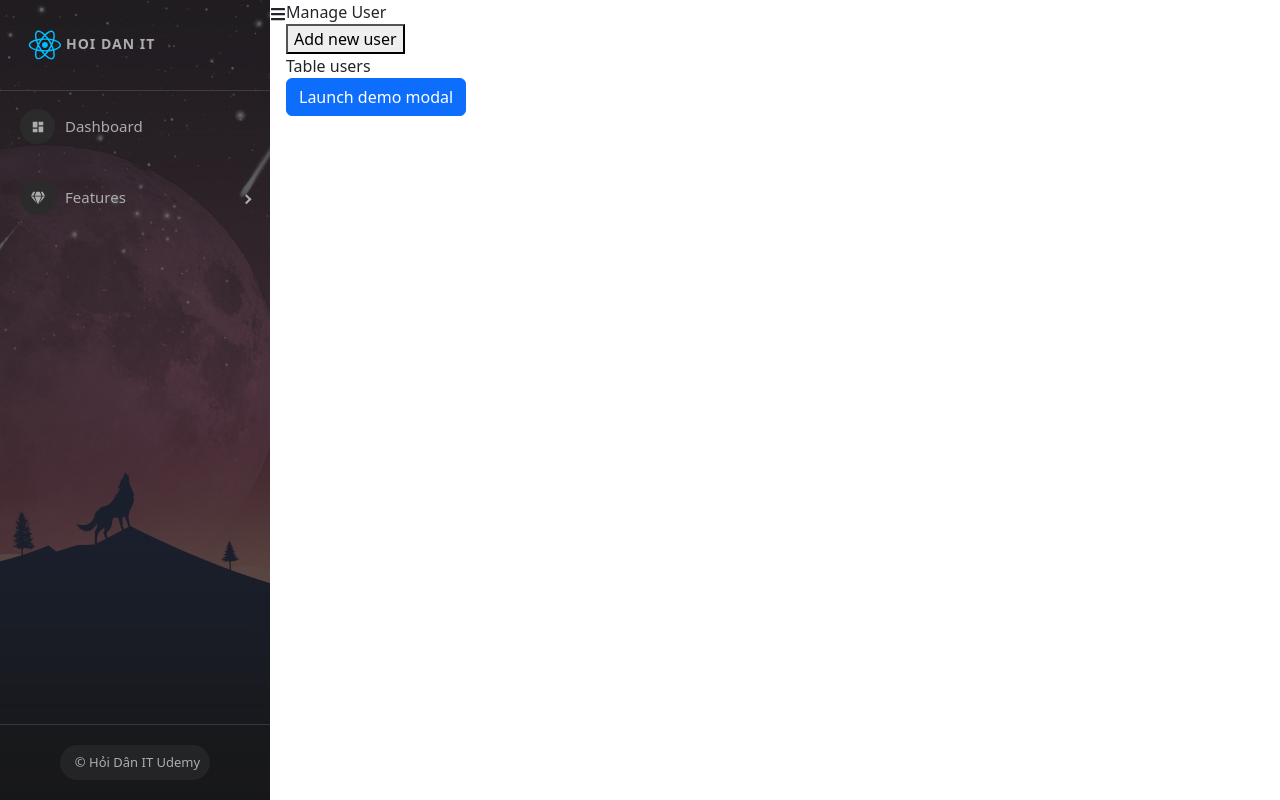
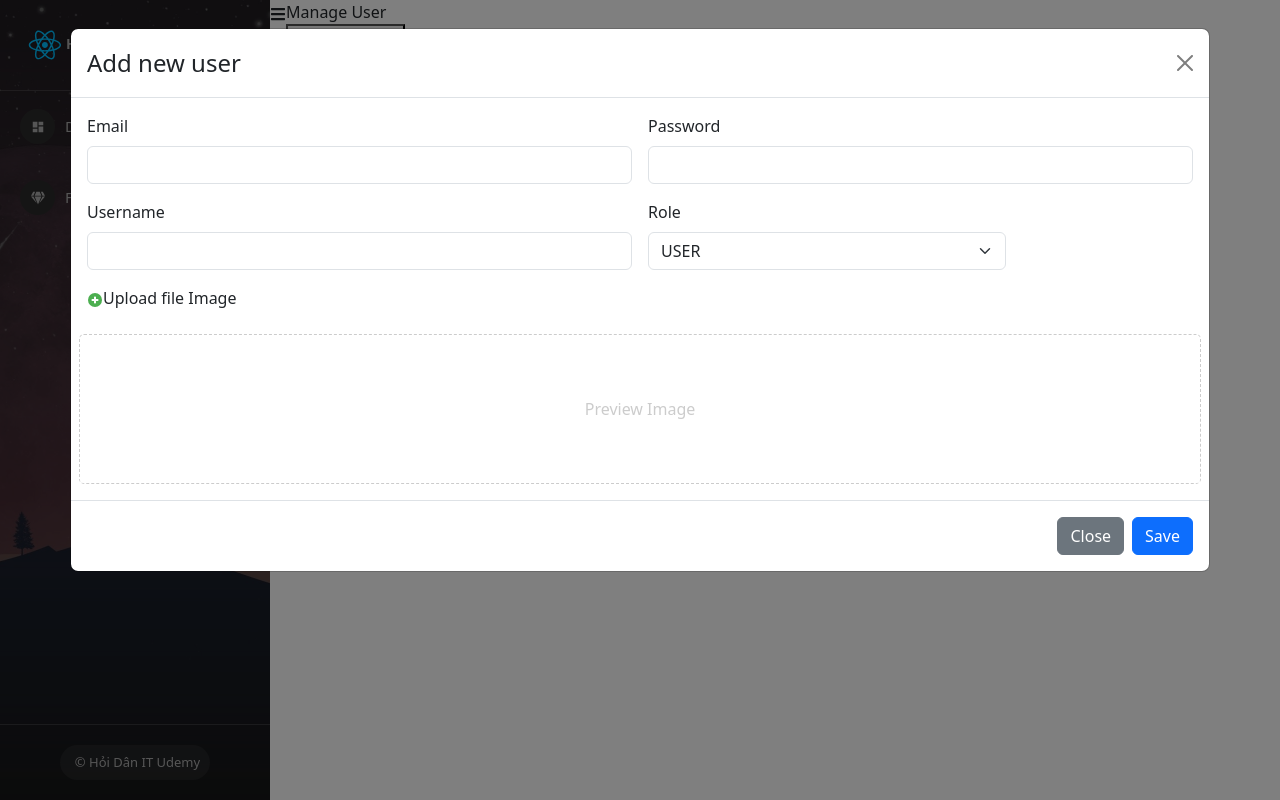
Before and after one commit to aleevan2812/Alee_react-learn-hoidanit, a React (Create React App) app: page /admins/manage-users in a window 1280 px wide. Both pictures are taken after a click on the button "Add new user". Built offline with nearby package versions, Linux system fonts and the light colour scheme.

Commit message:
#58. API Thêm Mới Người Dùng CREATE

```diff
--- a/src/components/admin/Content/ManageUser.js
+++ b/src/components/admin/Content/ManageUser.js
@@ -1,18 +1,21 @@
 import ModelCreateUser from "./ModelCreateUser";
 import './ManageUser.scss';
+import {useState} from "react";
 
 const ManageUser = (props) => {
+  const [showModalCreateUser, setShowModalCreateUser] = useState(false);
+
   return (
     <div className='manage-user-container'>
       <div className="title">Manage User</div>
       <div className="users-content">
-        <div>
-          <button>Add new user</button>
+        <div className='btn-add-new'>
+          <button onClick={() => setShowModalCreateUser(true)}>Add new user</button>
         </div>
-        <div>
+        <div className='table-users-container'>
           Table users
         </div>
-      <ModelCreateUser/>
+        <ModelCreateUser show={showModalCreateUser} setShow={setShowModalCreateUser}/>
       </div>
     </div>
   );
--- a/src/components/admin/Content/ModelCreateUser.js
+++ b/src/components/admin/Content/ModelCreateUser.js
@@ -3,12 +3,21 @@
 import Modal from 'react-bootstrap/Modal';
 import "bootstrap/dist/css/bootstrap.min.css";
 import {FcPlus} from 'react-icons/fc';
+import axios from "axios";
 
-const ModelStateUser = () => {
-  const [show, setShow] = useState(false);
+const ModelStateUser = (props) => {
+  const {show, setShow} = props;
 
-  const handleClose = () => setShow(false);
-  const handleShow = () => setShow(true);
+  const handleClose = () => {
+    setShow(false);
+    setEmail('');
+    setUsername('');
+    setPassword('');
+    setRole('USER');
+    setImage('');
+    setPreviewImage('');
+  };
+
   const [email, setEmail] = useState('');
   const [password, setPassword] = useState('');
   const [username, setUsername] = useState('');
@@ -25,10 +34,35 @@
       console.log('Upload file', event.target.files[0]);
   }
 
-  return (<>
-    <Button variant="primary" onClick={handleShow}>
-      Launch demo modal
-    </Button>
+  const handleSubmitCreateUser = async () => {
+    // validate
+
+    // call api
+    // let data = {
+    //   email: email,
+    //   password: password,
+    //   username: username,
+    //   role: role,
+    //   userImage: image,
+    // }
+    // console.log(data);
+
+    const data = new FormData();
+    data.append('email', email);
+    data.append('password', password);
+    data.append('username', username);
+    data.append('role', role);
+    data.append('userImage', image);
+    const res = await axios.post('http://localhost:8081/api/v1/participant', data);
+    console.log('>>>Check res: ', res);
+
+  }
+
+  return (
+    <>
+      {/*<Button variant="primary" onClick={handleShow}>*/}
+      {/*  Launch demo modal*/}
+      {/*</Button>*/}
 
       <Modal show={show} onHide={handleClose} size='xl' backdrop='static' className='model-add-user'>
         <Modal.Header closeButton>
@@ -81,7 +115,7 @@
           <Button variant="secondary" onClick={handleClose}>
             Close
           </Button>
-        <Button variant="primary" onClick={handleClose}>
+          <Button variant="primary" onClick={() => handleSubmitCreateUser()}>
             Save
           </Button>
         </Modal.Footer>
```
Lines whose indentation alone changed are shown as unchanged.
